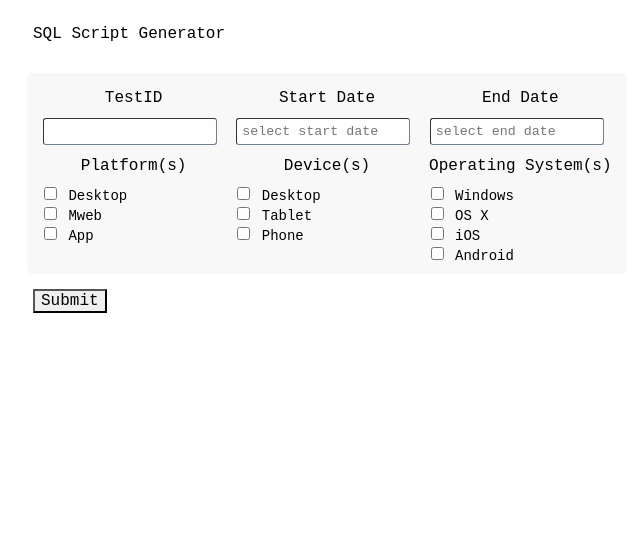
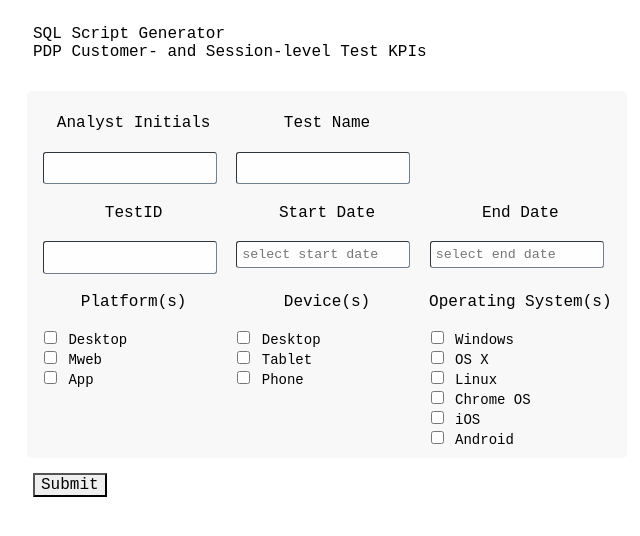
Before and after one commit to keenanthomson/scriptGenerator, a React app: page / in a window 1280 px wide. Shown: the top 536 px of the page, without its empty margins (6-646 px from the left). Built offline with nearby package versions, Linux system fonts and the light colour scheme; the HTML template or start-up script is replaced by a standard one.

Commit message:
Add more variable inputs

```diff
--- a/client/src/app.css
+++ b/client/src/app.css
@@ -15,7 +15,7 @@
 .entries {
   display: grid;
   grid-template-columns: repeat(3, 1fr);
-  grid-template-rows: 1.5fr 2fr 1.5fr 4.25fr;
+  grid-template-rows: 2fr 2fr 2fr 2fr 2fr 5.5fr;
   background-color: rgb(248,248,248);
   border-radius: 5px;
   padding: 10px;
@@ -41,8 +41,6 @@
 
 .input-name {
   margin: auto;
-  /* font-family: Helvetica Neue,Helvetica,serif; */
-  /* font-weight: 500; */
 }
 
 .submit {
--- a/client/src/app.jsx
+++ b/client/src/app.jsx
@@ -76,8 +76,14 @@ export default class App extends Component {
   render() {
     return(
       <div className="box">
-        <div className="header">SQL Script Generator</div>
+        <div className="header">SQL Script Generator<br/>PDP Customer- and Session-level Test KPIs</div>
         <div className="entries">
+        <div className="input-name"><span>Analyst Initials</span></div>
+          <div className="input-name"><span>Test Name</span></div>
+          <div></div>
+          <input className="entry-input" name="initials" onChange={this.handleInitialChange}></input>
+          <input className="entry-input" name="testName" onChange={this.handleTestNameChange}></input>
+          <div></div>
           <div className="input-name"><span>TestID</span></div>
           <div className="input-name"><span>Start Date</span></div>
           <div className="input-name"><span>End Date</span></div>
@@ -100,8 +106,10 @@ export default class App extends Component {
           <div className="checkbox-div" onChange={this.handleOSChange}>
             <input type="checkbox" value="1"/> Windows<br/>
             <input type="checkbox" value="2"/> OS X<br/>
-            <input type="checkbox" value=""/> iOS<br/>
-            <input type="checkbox" value=""/> Android
+            <input type="checkbox" value="3"/> Linux<br/>
+            <input type="checkbox" value="4"/> Chrome OS<br/>
+            <input type="checkbox" value="5"/> iOS<br/>
+            <input type="checkbox" value="6"/> Android
           </div>
         </div>
         <input className="submit" type="submit" onClick={() => this.renderFile()}></input>
```
Also changed, not shown: 2 other files (tests, documents, lock files or other folders).
